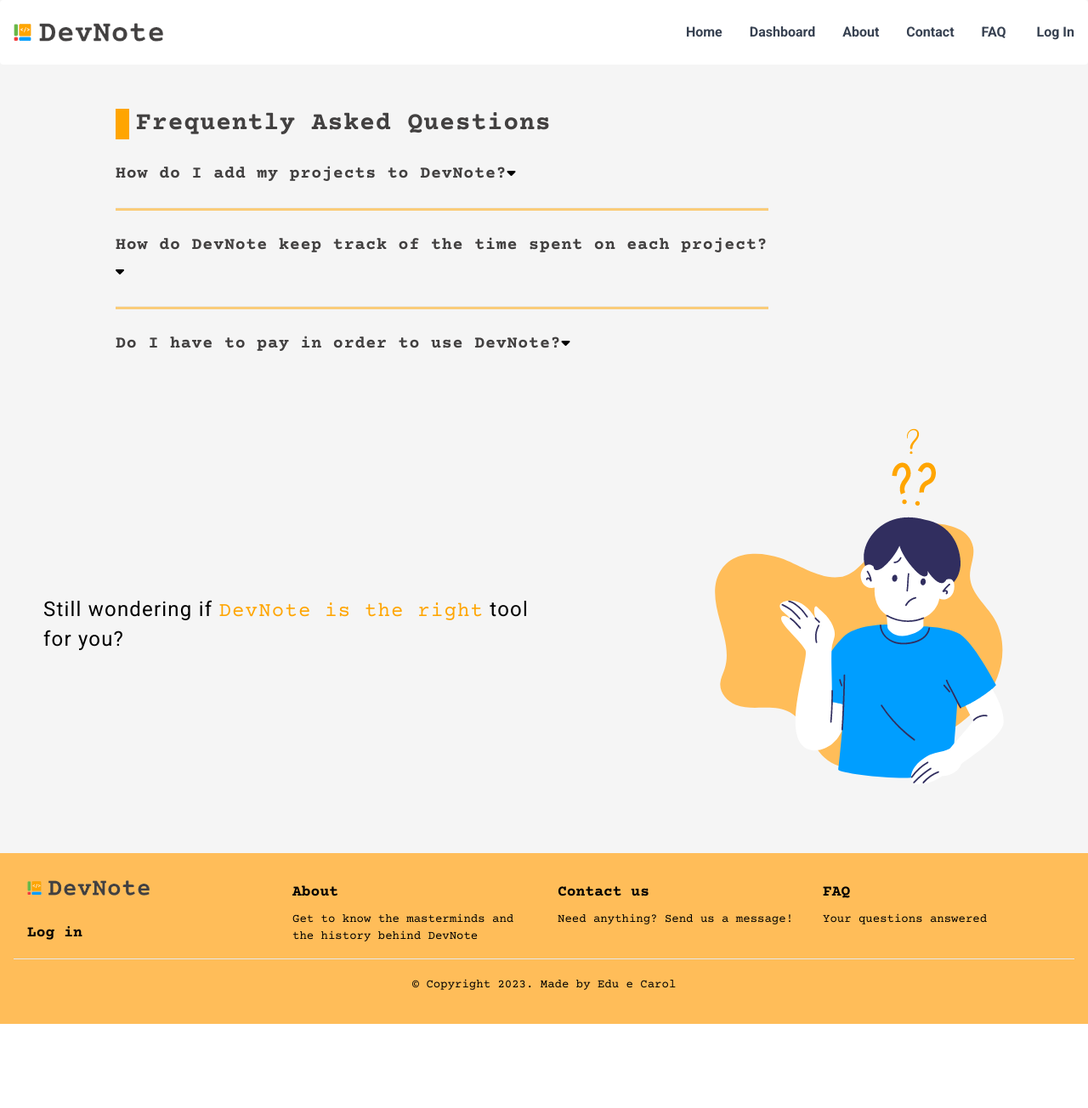
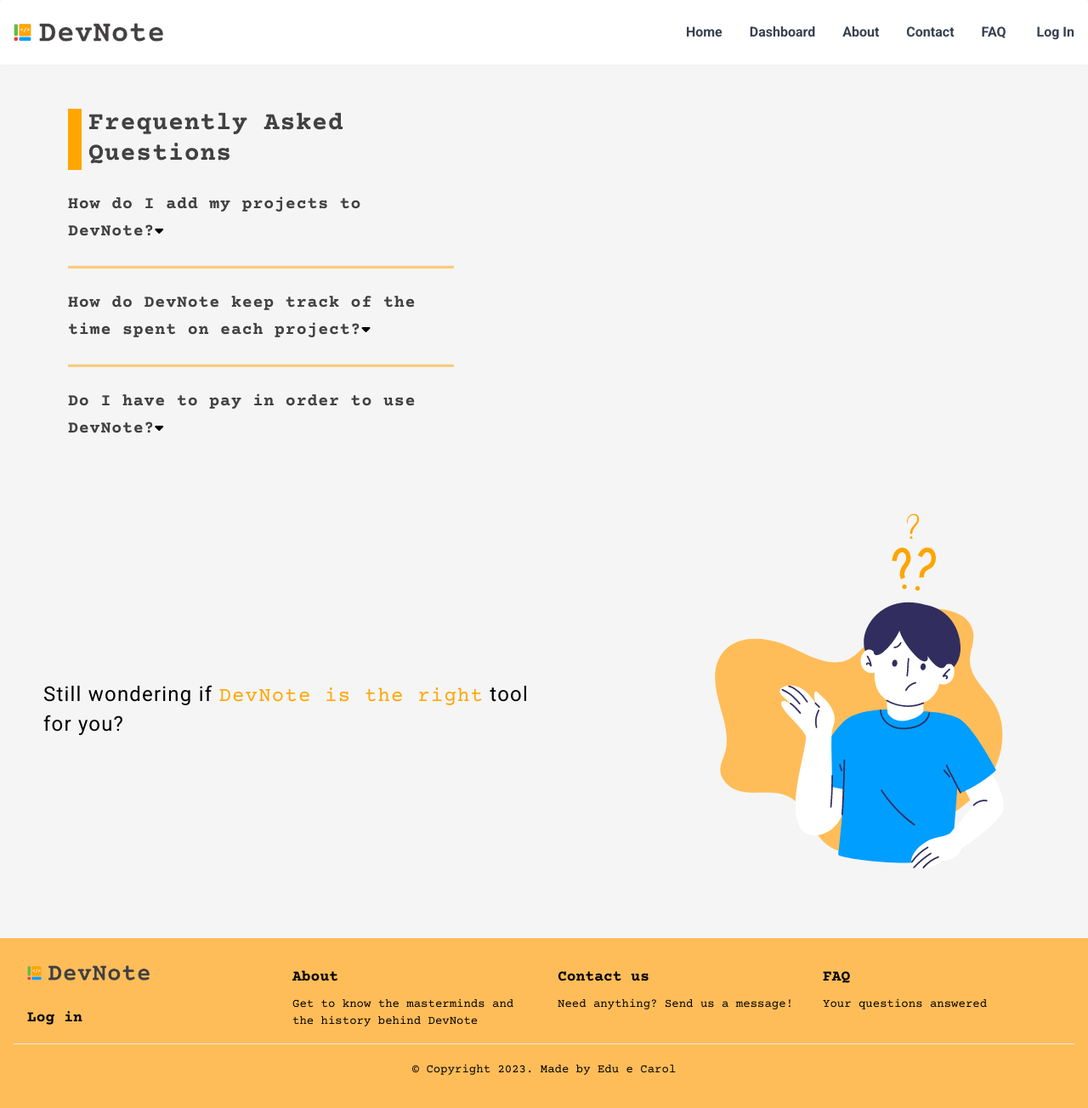
Before and after one commit to edukaki/devlist, a React (Create React App) app: page /faq in a window 1280 px wide. Shown: the whole page at 85% size. Before the commit the page ends 1205 px from the top, so only its background shows below. Built offline with nearby package versions, Linux system fonts and the light colour scheme; no server answers.

Commit message:
feat: make left space in all pages uniform

```diff
--- a/src/pages/About/index.jsx
+++ b/src/pages/About/index.jsx
@@ -5,7 +5,7 @@ import HeadingTwo from "../../components/HeadingTwo";
 const About = () => {
     return (
         <main>
-            <div className="m-auto py-16 px-8 space-y-6 tracking-wider leading-8 xl:px-20">
+            <div className="m-auto p-4 md:py-16 md:pl-20 space-y-6 tracking-wider leading-8 xl:px-20">
 
                 <div className="pl-4 bg-orange hover:bg-gradient-to-b from-orange to-green">
                     <HeadingOne headingOneContent="About DevNote"></HeadingOne>
@@ -16,7 +16,7 @@ const About = () => {
                 <ParagraphBlock width="lg:w-6/12" paragraphContent="DevNote is the only developer tool created to help you keep track of your projects, check what you have done and manage your time."></ParagraphBlock>
             </div>
 
-            <div className="m-auto py-16 px-8 space-y-6 mb-10 tracking-wider leading-8 xl:px-20">
+            <div className="m-auto p-4 md:py-16 md:pl-20 space-y-6 mb-10 tracking-wider leading-8 xl:px-20">
                 <HeadingTwo position="relative" headingTwoContent="The History Behind"></HeadingTwo>
 
                 <ParagraphBlock width="lg:w-6/12" paragraphContent="In 2022 Eduardo Arakaki came up with the idea of creating a personal project management tool based on his need to keep track of his developer projects."></ParagraphBlock>
--- a/src/pages/Contact/index.jsx
+++ b/src/pages/Contact/index.jsx
@@ -9,7 +9,7 @@ const Contact = () => {
     return (
         <main>
 
-            <div className="max-w-[550px] p-10 space-y-8">
+            <div className="max-w-[550px] p-4 md:py-16 md:pl-20 space-y-8">
                 <div className="pl-4 mb-8 bg-orange hover:bg-gradient-to-b from-orange to-green">
                     <HeadingOne headingOneContent="Need anything? Get in touch. We can help!"/>
                 </div>
--- a/src/pages/Faq/index.jsx
+++ b/src/pages/Faq/index.jsx
@@ -7,7 +7,7 @@ const Faq = () => {
     return (
         <main>
 
-            <div className="w-10/12 mx-auto py-16 px-2 space-y-6 tracking-wider leading-8 lg:w-9/12 lg:ml-10 lg:px-24 xl:12/12 ">
+            <div className="max-w-[550px] p-4 md:py-16 md:pl-20 pr-4 space-y-6 tracking-wider leading-8">
 
                 <div className="pl-4 bg-orange hover:bg-gradient-to-b from-orange to-green">
                     <HeadingOne headingOneContent="Frequently Asked Questions" />
@@ -27,7 +27,7 @@ const Faq = () => {
                     bgColor="exist" paragraphContent="No. DevNote is completely FREE!" />
             </div>
 
-            <section className='flex flex-col justify-around md:flex-row'>
+            <section className="flex flex-col justify-around md:flex-row max-w-[2000px] m-auto">
                 <h2 className="text-xl my-auto text-center tracking-wider md:text-start md:px-4 md:w-6/12 lg:text-2xl">Still wondering if <span className="font-courier text-orange">DevNote is the right</span> tool for you?</h2>
                 <img src={faqImg} alt="decorative question mark"></img>
             </section>
```
